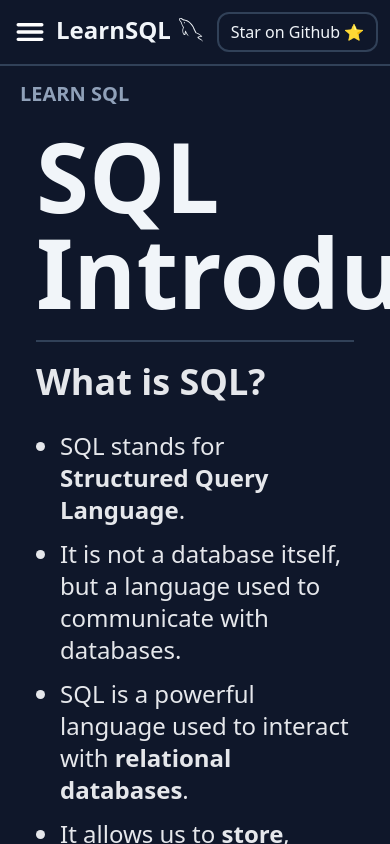
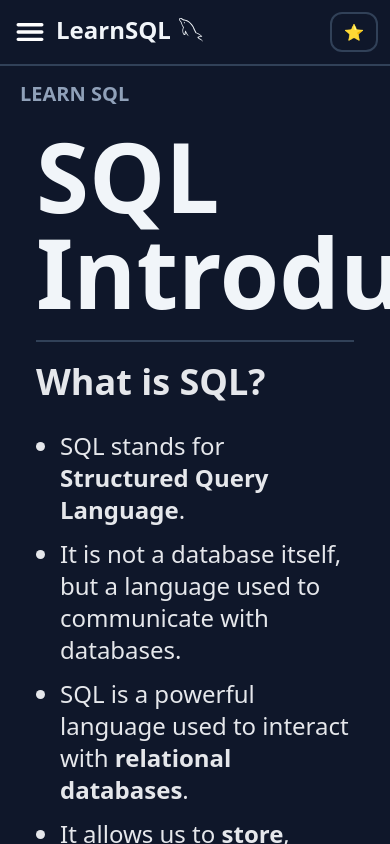
Before and after one commit to TonyStark-19/LearnSQL, a React (Vite) app: page /sql-intro in a window 390 px wide. Built offline with nearby package versions, Linux system fonts and the light colour scheme.

Commit message:
Added custom breakpoints

```diff
--- a/src/index.css
+++ b/src/index.css
@@ -1,4 +1,10 @@
 @import "tailwindcss";
+
+@theme {
+  --breakpoint-a: 400px;
+  --breakpoint-b: 600px;
+  --breakpoint-c: 800px;
+}
 
 /* Custom Scrollbar: Transparent Track */
 .scrollbar-transparent::-webkit-scrollbar {
```
